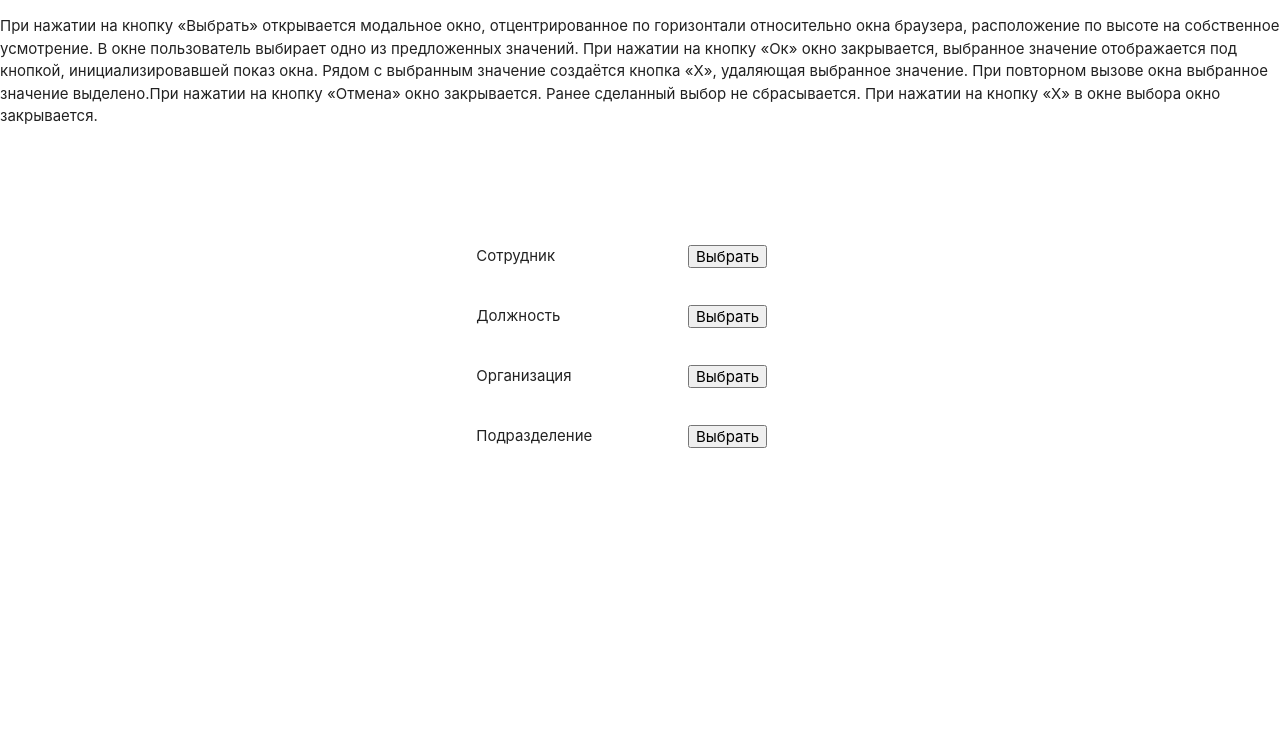
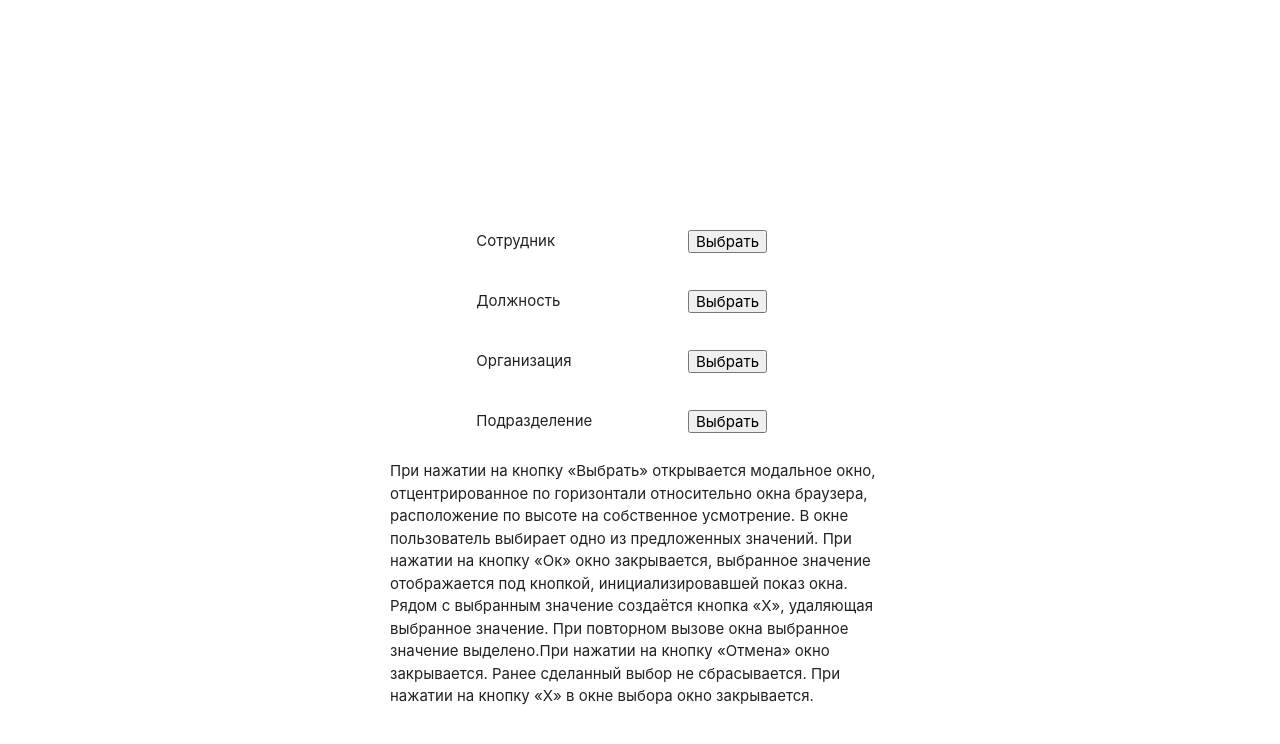
Before and after one commit to SkakunD/TestjQuery, a website: page index.html in a window 1280 px wide. Drawn offline with Linux system fonts and the light colour scheme.

Commit message:
Update index.html

```diff
--- a/index.html
+++ b/index.html
@@ -11,11 +11,7 @@
     <title>Test</title>
 </head>
 <body>
-    <div class="header">
-        <p>При нажатии на кнопку «Выбрать» открывается модальное окно, отцентрированное по горизонтали относительно окна                 браузера,                     расположение по высоте на собственное усмотрение. В окне пользователь выбирает одно из предложенных значений.
-            При нажатии на кнопку «Ок» окно закрывается, выбранное значение отображается под кнопкой, инициализировавшей показ окна. Рядом с выбранным значение создаётся кнопка «X», удаляющая выбранное значение. При повторном вызове окна выбранное значение выделено.При нажатии на кнопку «Отмена» окно закрывается. Ранее сделанный выбор не сбрасывается. При нажатии на кнопку «X» в   окне выбора окно закрывается.
-        </p>
-    </div>
+    <div class="header"></div>
     <div class="main">
         <div class="container">
             <div class="row">
@@ -63,6 +59,11 @@
                 <button class="modal-project-close btn waves-effect waves-light deep-purple darken-4">Отмена</button>
             </div>
         </div>
+        <div class="footer col l12">
+               <p>При нажатии на кнопку «Выбрать» открывается модальное окно, отцентрированное по горизонтали относительно окна                 браузера,                     расположение по высоте на собственное усмотрение. В окне пользователь выбирает одно из предложенных значений.
+            При нажатии на кнопку «Ок» окно закрывается, выбранное значение отображается под кнопкой, инициализировавшей показ окна. Рядом с выбранным значение создаётся кнопка «X», удаляющая выбранное значение. При повторном вызове окна выбранное значение выделено.При нажатии на кнопку «Отмена» окно закрывается. Ранее сделанный выбор не сбрасывается. При нажатии на кнопку «X» в   окне выбора окно закрывается.
+               </p>
+        </div>
     </div>
 </body>
 <script src="script/materialize.min.js"></script>
```
